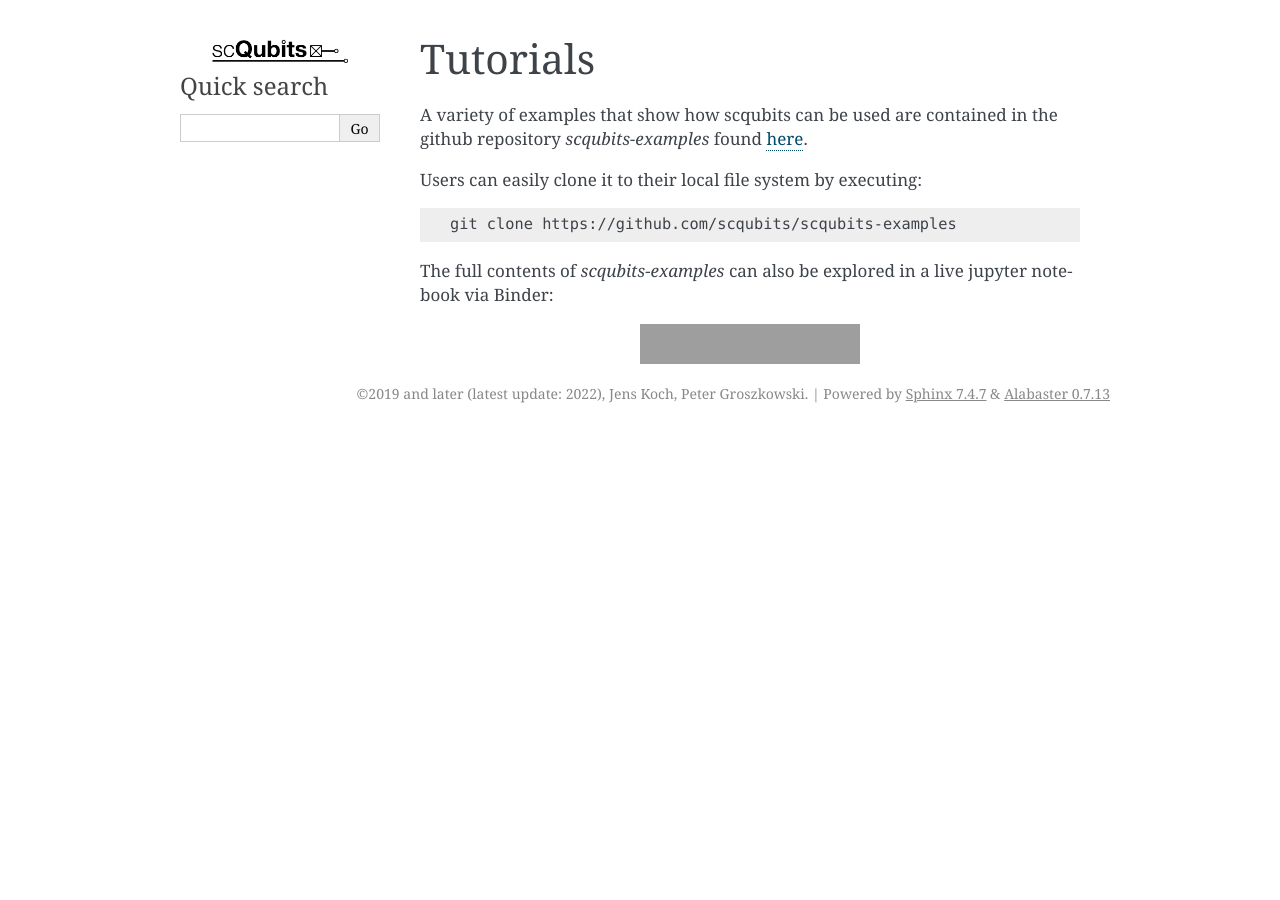
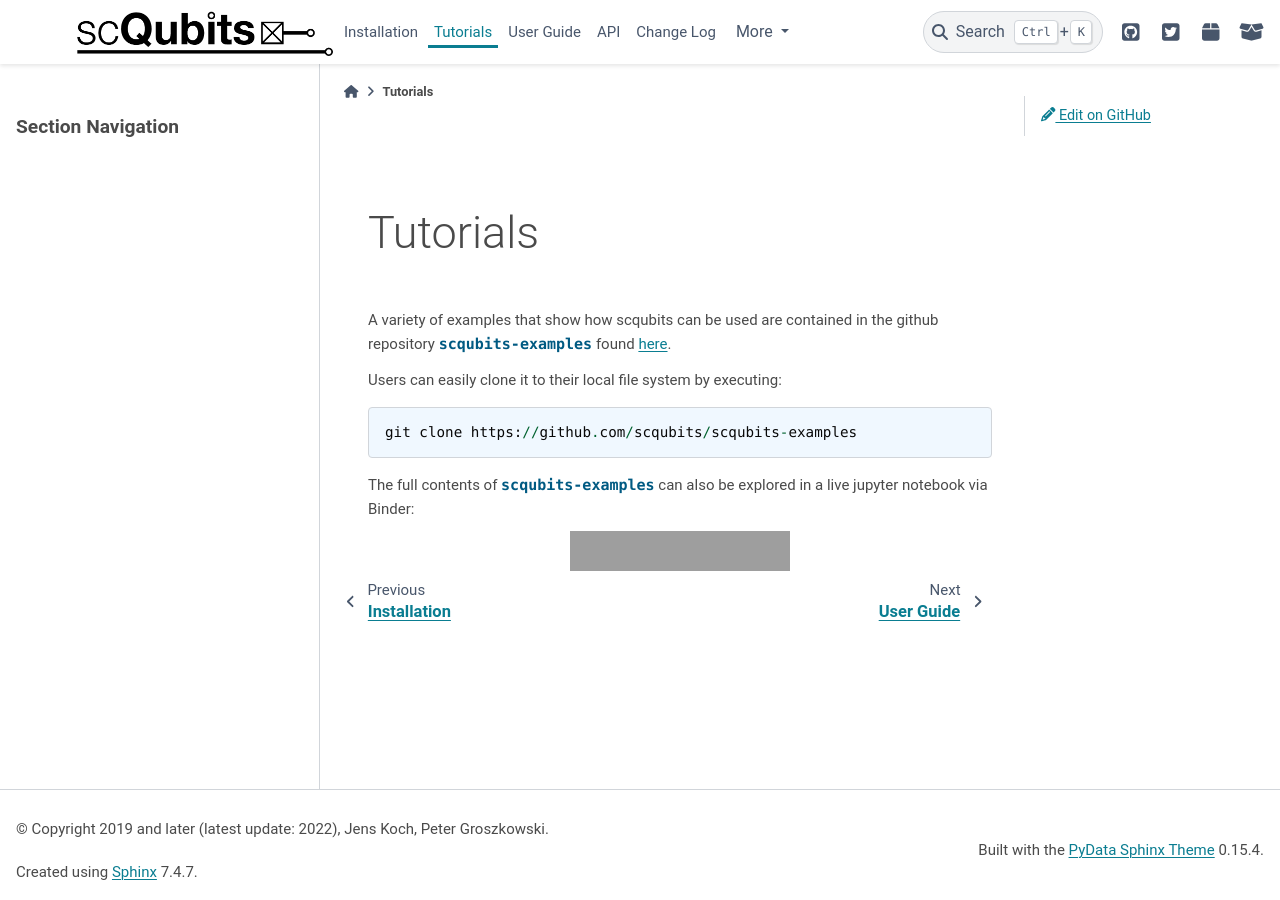
Before and after one commit to scqubits/scqubits-doc, a Sphinx documentation site: the page built from docs/source/example-notebooks.rst, in a window 1280 px wide. Built offline with Sphinx 7.4.7 and the PyData theme 0.15.4, drawn with Linux system fonts in a browser that asks for light colours; pages that are not in the unit, such as notebooks, are missing from menus; grey boxes are pictures that could not be loaded.

Commit message:
adjustments to fix rtd footer; include additional external links in navbar

```diff
--- a/docs/requirements.txt
+++ b/docs/requirements.txt
@@ -1,7 +1,7 @@
 sphinx>=4.5
 docutils
 pygments>=2.4.1
-pydata-sphinx-theme==0.8.1
+pydata-sphinx-theme==0.9
 IPython
 nbsphinx
 sphinxcontrib-napoleon
@@ -12,4 +12,5 @@ scipy>=1.1.0
 matplotlib>=3.0.0
 h5py>=2.7.1
 cycler
+sphinx-design
 scqubits
--- a/docs/source/conf.py
+++ b/docs/source/conf.py
@@ -17,6 +17,7 @@ copyright = "2019 and later (latest update: 2022), Jens Koch, Peter Groszkowski"
 author = "Jens Koch, Peter Groszkowski"
 
 import pydata_sphinx_theme
+html_theme = "pydata_sphinx_theme"
 
 # -- General configuration ---------------------------------------------------
 
@@ -27,6 +28,8 @@ extensions = [
     "sphinx.ext.napoleon",
     "sphinx.ext.autodoc",
     "sphinx.ext.autosummary",
+    "sphinx.ext.todo",
+    "sphinx.ext.doctest",
     "sphinx.ext.extlinks",
     "sphinx.ext.viewcode",
     "sphinx_design",
@@ -54,7 +57,6 @@ simplify_optional_unions = True
 master_doc = "index"
 
 
-
 autodoc_mock_imports = ["qutip", "pytest", "ipywidgets", "IPython", "tqdm"]
 autodoc_typehints = "description"
 autosummary_generate = True
@@ -65,9 +67,6 @@ simplify_optional_unions = True
 
 # The master toctree document.
 master_doc = "index"
-
-# Add any paths that contain templates here, relative to this directory.
-templates_path = ["_templates"]
 
 # List of patterns, relative to source directory, that match files and
 # directories to ignore when looking for source files.
@@ -80,9 +79,7 @@ templates_path = ["_templates"]
 # This pattern also affects html_static_path and html_extra_path.
 exclude_patterns = ["_build", "_templates", "tmp", "**.ipynb_checkpoints", "Thumbs.db", ".DS_Store"]
 
-
 autosummary_generate = True
-
 
 html_logo = "./logo/scqubits-logo3.png"
 html_favicon = "./logo/scqubits-logo3.png"
@@ -96,6 +93,12 @@ html_title = "scqubits Documentation"
 # A shorter title for the navigation bar.  Default is the same as html_title.
 html_short_title = "scqubits"
 
+html_context = {
+    "github_user": "scqubits",
+    "github_repo": "scqubits-doc",
+    "github_version": "rtd",
+    "doc_path": "docs/source",
+}
 
 html_theme_options = {
     "github_url": "https://github.com/scqubits/scubits",
@@ -105,6 +108,11 @@ html_theme_options = {
             "name": "PyPI",
             "url": "https://pypi.org/project/scqubits/",
             "icon": "fas fa-box",
+        },
+        {
+            "name": "conda",
+            "url": "https://anaconda.org/conda-forge/scqubits",
+            "icon": "fas fa-box-open",
         },
     ],
     "use_edit_page_button": True,
@@ -124,12 +132,7 @@ html_sidebars = {
 
 myst_heading_anchors = 2
 
-html_context = {
-    "github_user": "scqubits",
-    "github_repo": "scqubits",
-    "github_version": "rtd",
-    "doc_path": "docs",
-}
+
 
 highlight_language = "python"
 # The name of the Pygments (syntax highlighting) style to use.
@@ -157,7 +160,6 @@ nbsphinx_execute_arguments = [
     "--InlineBackend.rc=figure.dpi=96",
 ]
 
-
 nbsphinx_prompt_width = "0ex"
 nbsphinx_codecell_lexer = "ipython3"
 # The following only to be enabled for debugging purposes
@@ -167,4 +169,4 @@ nbsphinx_codecell_lexer = "ipython3"
 # relative to this directory. They are copied after the builtin static files,
 # so a file named "default.css" will overwrite the builtin "default.css".
 html_static_path = ["_static"]
-html_css_files = ["custom.css"]
+html_css_files = ["theme_overrides.css", "pygments.css"]
```
